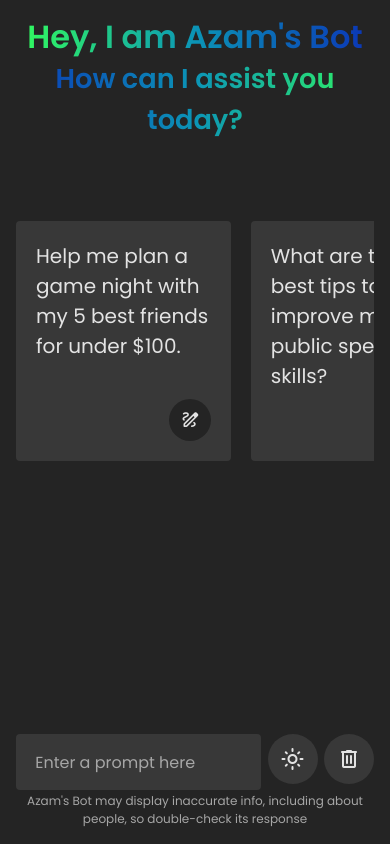
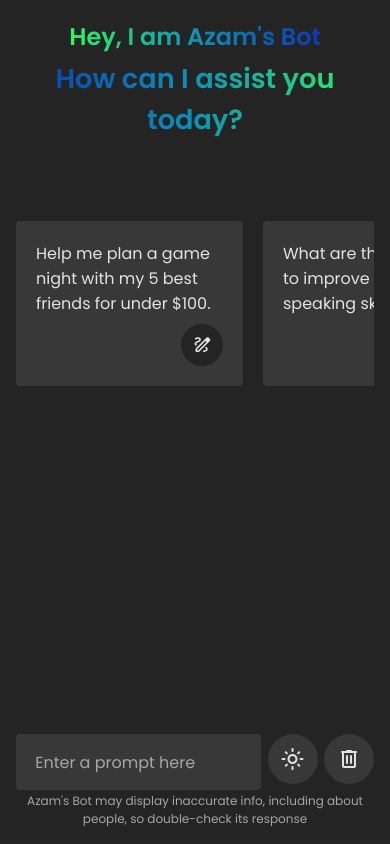
Before and after one commit to azamgohar/aibotmob, a plain HTML site: page index.html in a window 390 px wide. Drawn offline with nearby package versions, Linux system fonts and the light colour scheme.

Commit message:
Update style.css

```diff
--- a/style.css
+++ b/style.css
@@ -331,12 +331,12 @@ body.hide_header .header{
 /* Responsive media query code for small screen */
 @media (max-width: 769px) {
     .header :is(.title, .subtitle) {
-        font-size: 2rem;
+        font-size: 1.5rem;
         line-height: 2.6rem;
         margin: auto;
         text-align: center;
     }
-
+/*
     .suggession_list .suggession {
         padding: 1.25rem;
         cursor: pointer;
@@ -348,8 +348,7 @@ body.hide_header .header{
         justify-content: space-between;
         border-radius: 0.25rem;
         background: var(--secondary-color);
-        /* background: #E9EEF6; */
-    }
+    } */
     .suggession_list .suggession .icon {
         height: 42px;
         width: 42px;
@@ -361,10 +360,10 @@ body.hide_header .header{
         border-radius: 50%;
         background: var(--primary-color);
     }
-    .suggession_list .suggession .text {
+    /* .suggession_list .suggession .text {
         font-size: 1.25rem;
         font-weight: 400;
-    }
+    } */
 
     .header .subtitle {
         font-size: 1.7rem;
```
